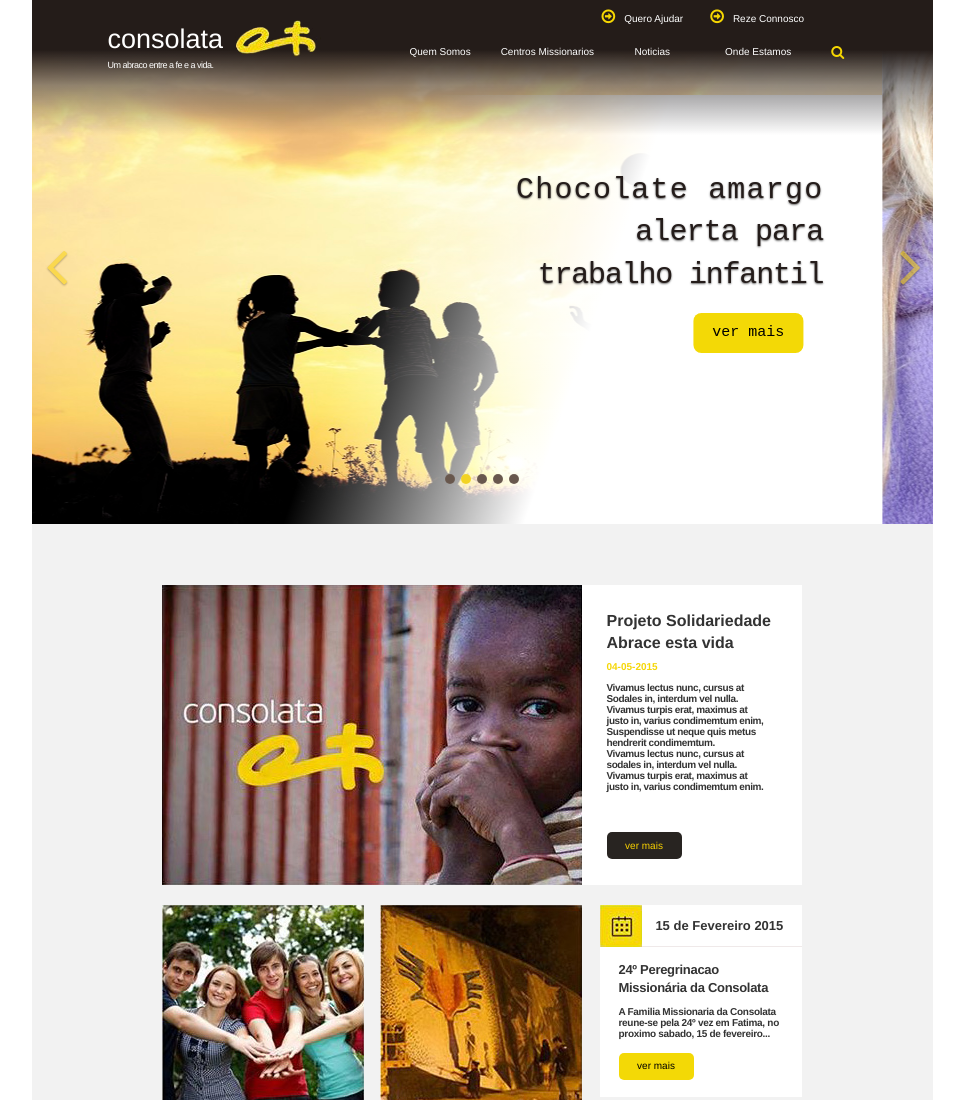
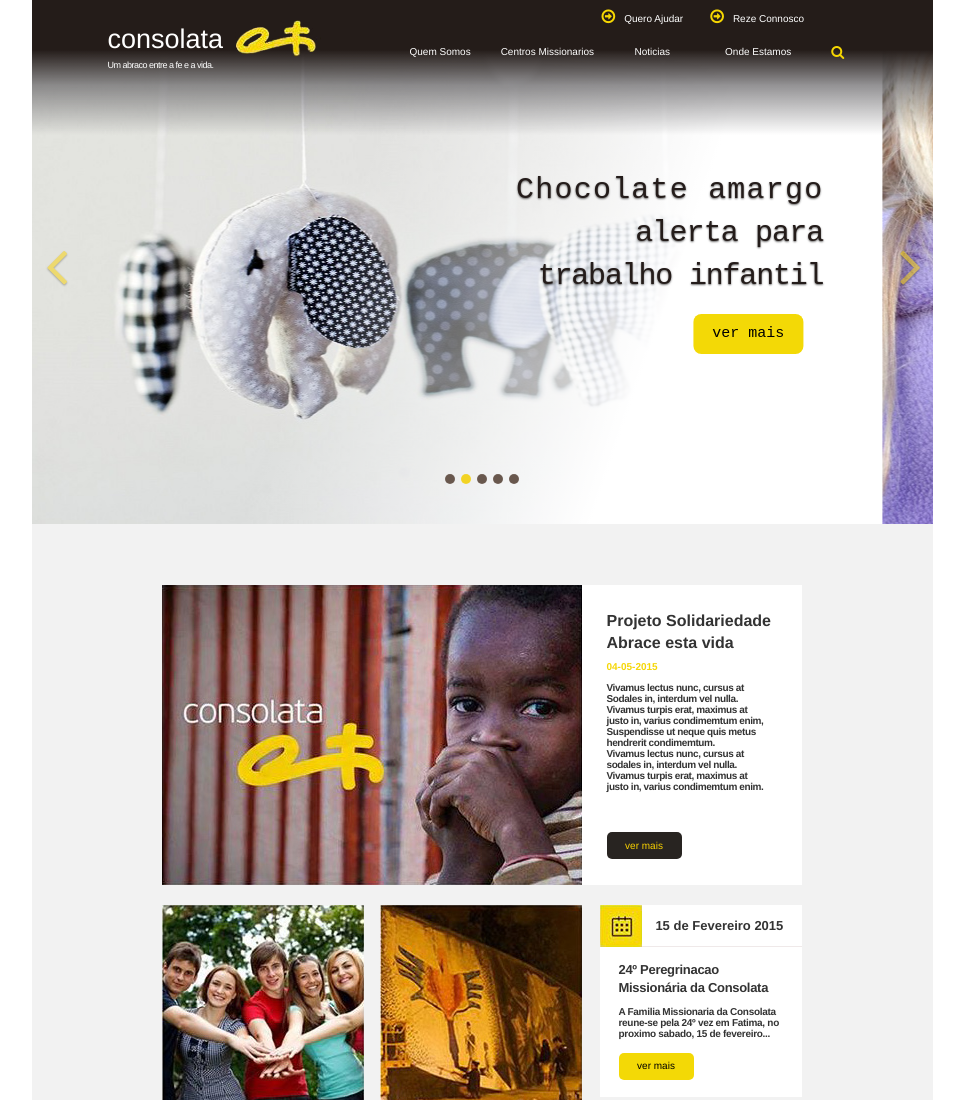
Before and after one commit to lehung151292/euro, a plain HTML site: page index.html in a window 1280 px wide. Shown: the top 1100 px of the page, without its empty margins (158-1122 px from the left). Drawn offline with Linux system fonts and the light colour scheme.

Commit message:
finish 1

```diff
--- a/css/mycss.css
+++ b/css/mycss.css
@@ -103,7 +103,7 @@
 @media screen and (min-width: 768px){
 .carousel-caption {
 	margin-left: 96px;
-	top: 12.5%;
+	top: 28.5%;
 	font-size: 30px;
     font-family: monospace;
     width: 350px;
@@ -114,16 +114,16 @@
 	color:#241c1a;
 }
 .carousel-wrapper {
-    top: 95px;
+    top: 0px;
     right: 0px;
     position: absolute;
-    height: 429px;
+    height: 524px;
     width: 70%;
-	background: -moz-linear-gradient(-19deg, rgba(255, 255, 255, 0) 23%,rgb(255, 255, 255) 54%,rgba(255,255,255,1) 100%); /* FF3.6+ */
-	background: -webkit-linear-gradient(-19deg, rgba(255, 255, 255, 0) 23%,rgb(255, 255, 255) 54%,rgba(255,255,255,1) 100%); /* Chrome10+,Safari5.1+ */
-	background: -o-linear-gradient(-19deg, rgba(255, 255, 255, 0) 23%,rgb(255, 255, 255) 54%,rgba(255,255,255,1) 100%); /* Opera 11.10+ */
-	background: -ms-linear-gradient(-19deg, rgba(255, 255, 255, 0) 23%,rgb(255, 255, 255) 54%,rgba(255,255,255,1) 100%); /* IE10+ */
-	background: linear-gradient(109deg, rgba(255, 255, 255, 0) 23%,rgb(255, 255, 255) 54%,rgba(255,255,255,1) 100%);
+	background: -moz-linear-gradient(-19deg, rgba(255, 255, 255, 0) 21%,rgb(255, 255, 255) 64%,rgba(255,255,255,1) 100%); /* FF3.6+ */
+	background: -webkit-linear-gradient(-19deg, rgba(255, 255, 255, 0) 21%,rgb(255, 255, 255) 64%,rgba(255,255,255,1) 100%); /* Chrome10+,Safari5.1+ */
+	background: -o-linear-gradient(-19deg, rgba(255, 255, 255, 0) 21%,rgb(255, 255, 255) 64%,rgba(255,255,255,1) 100%); /* Opera 11.10+ */
+	background: -ms-linear-gradient(-19deg, rgba(255, 255, 255, 0) 21%,rgb(255, 255, 255) 64%,rgba(255,255,255,1) 100%); /* IE10+ */
+	background: linear-gradient(109deg, rgba(255, 255, 255, 0) 21%,rgb(255, 255, 255) 64%,rgba(255,255,255,1) 100%);
 }
 /* ----- */
 #section-introduce {
--- a/index.html
+++ b/index.html
@@ -20,7 +20,7 @@
 		</ol>
 		<div class="carousel-inner carousel-header" role="listbox">
     		<div class="item active">
-      			<img src="images/consolata4.jpg" alt="...">
+      			<img src="images/consolata3.jpg" alt="...">
       			<div class="carousel-wrapper">
 	      			<div class="carousel-caption">
 	      				<p>
@@ -46,7 +46,7 @@
       			</div>
     		</div>
 			<div class="item">
-      			<img src="images/consolata3.jpg" alt="...">
+      			<img src="images/consolata4.jpg" alt="...">
       			<div class="carousel-wrapper">
 	      			<div class="carousel-caption">
 	      				<p>
```
